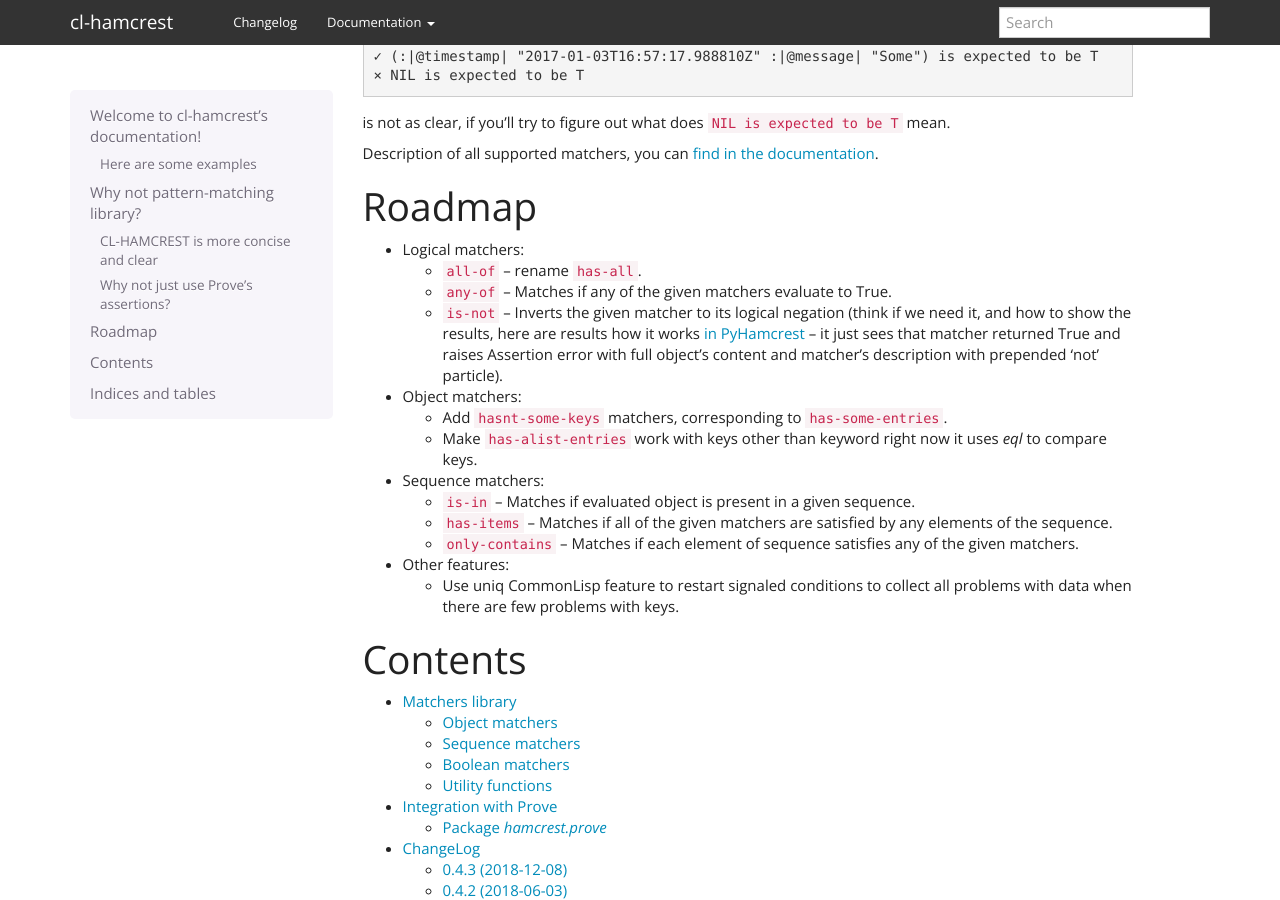
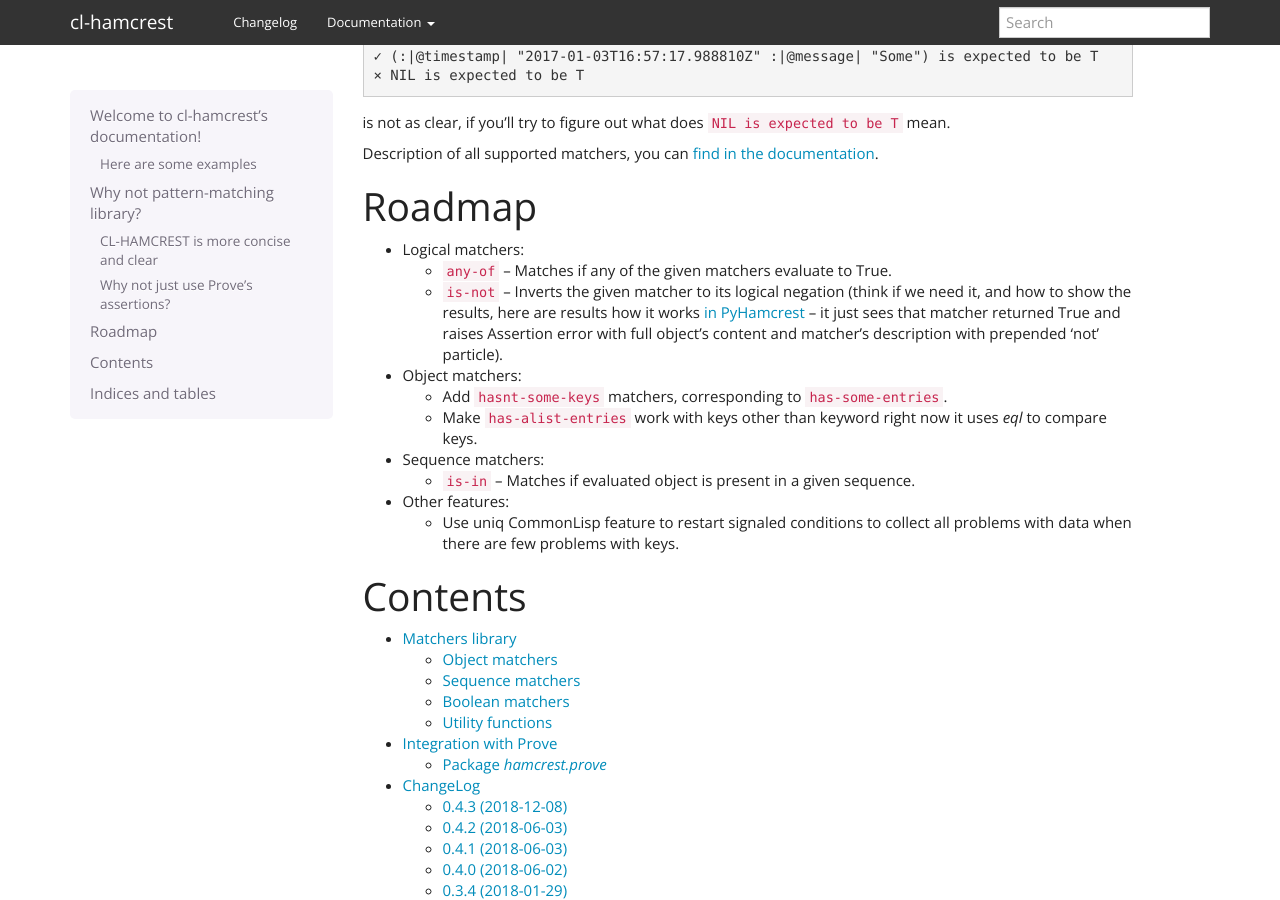
Before and after one commit to 40ants/cl-hamcrest, a Sphinx documentation site: the page built from docs/source/index.rst, in a window 1280 px wide and 900 px high, scrolled down 1948 px. Built offline with Sphinx 7.4.7, drawn with Linux system fonts in a browser that asks for light colours.

Commit message:
A new matcher `has-type` was added.

```diff
--- a/README.rst
+++ b/README.rst
@@ -118,7 +118,6 @@
 
 * Logical matchers:
 
-  - ``all-of`` – rename ``has-all``.
   - ``any-of`` – Matches if any of the given matchers evaluate to True.
   - ``is-not`` – Inverts the given matcher to its logical negation (think if
     we need it, and how to show the results, here are results
@@ -136,9 +135,6 @@
 * Sequence matchers:
 
   - ``is-in`` – Matches if evaluated object is present in a given sequence.
-  - ``has-items`` – Matches if all of the given matchers are satisfied by any elements of the sequence.
-  - ``only-contains`` – Matches if each element of sequence satisfies
-    any of the given matchers.
 
 * Other features:
 
--- a/docs/source/matchers.rst
+++ b/docs/source/matchers.rst
@@ -26,6 +26,8 @@
 
 .. cl:macro:: has-slots
 
+.. cl:macro:: has-type
+
 
 Sequence matchers
 =================
```
Also changed, not shown: 2 other files.
